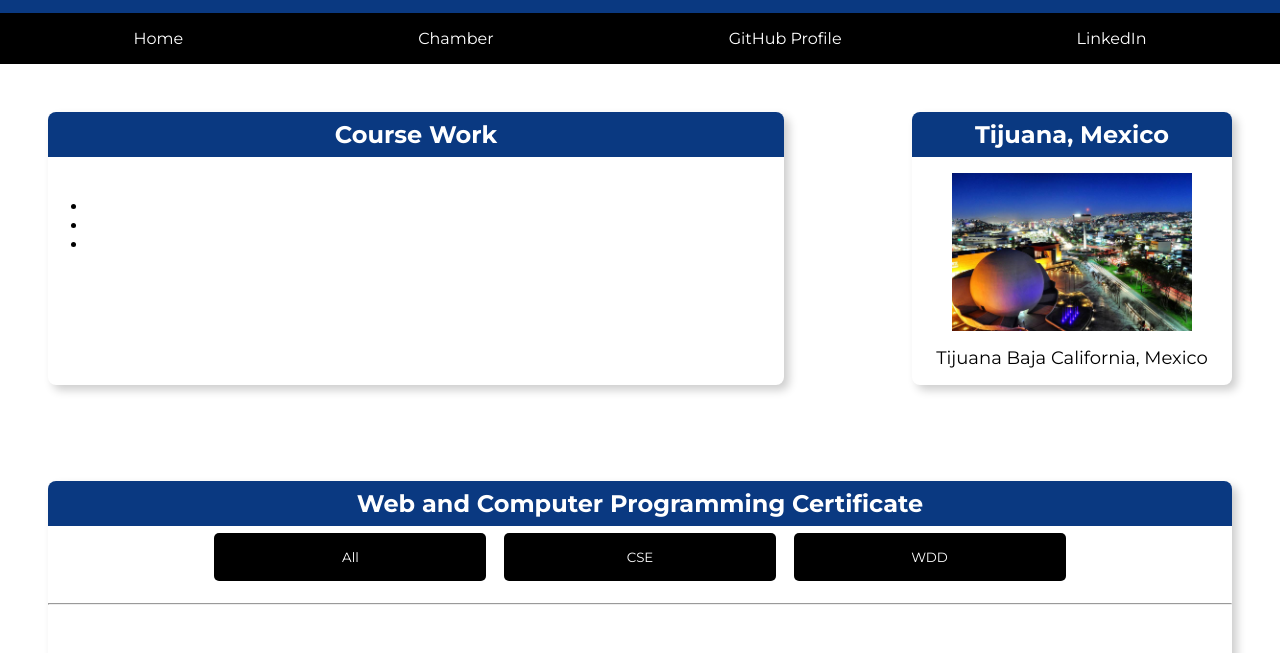
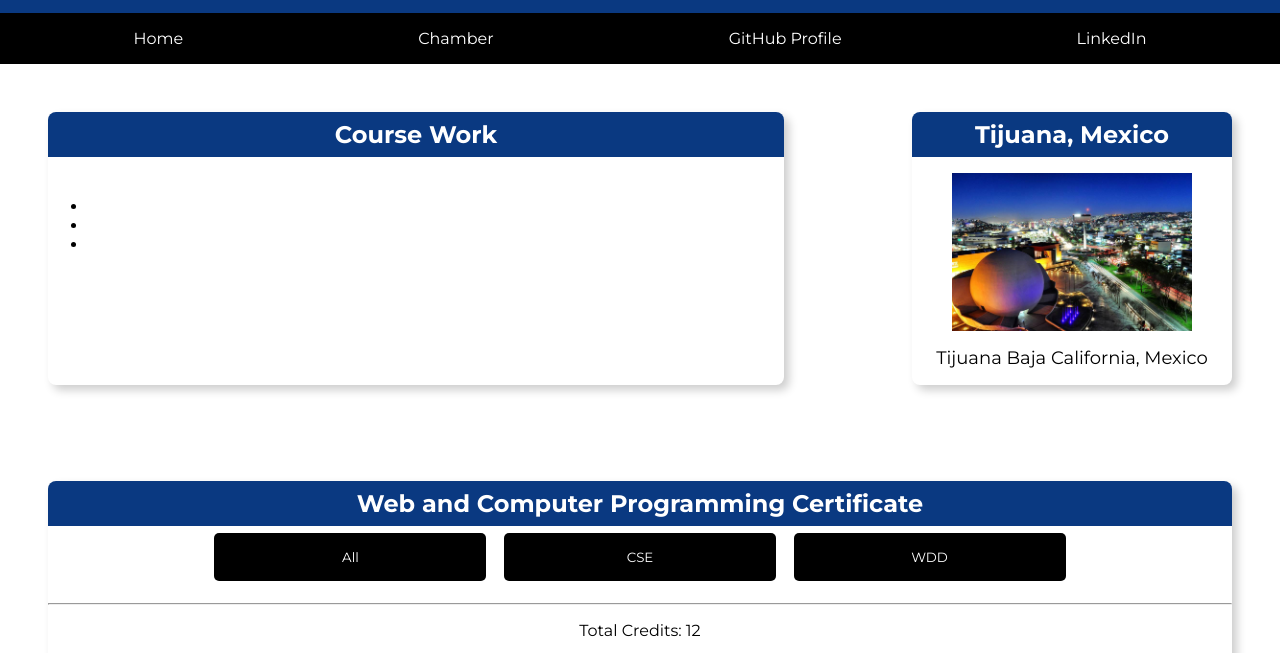
Before and after one commit to Inocente91/wdd231, a plain HTML site: page index.html in a window 1280 px wide. Shown: the part 147-800 px from the top of the page. Drawn offline with Linux system fonts and the light colour scheme.

Commit message:
fixed more bugs in the credits

```diff
--- a/index.html
+++ b/index.html
@@ -49,6 +49,7 @@
                 <button onclick="filterCourses('WDD')">WDD</button>
             </div>
             <hr>
+            <div id="totalCredits"></div>
             <div id="courses"></div>
         </section>
 
--- a/scripts/getdates.js
+++ b/scripts/getdates.js
@@ -92,14 +92,15 @@ const courses = [
 
 ];
 
-
 // Function to display courses
 function displayCourses(category = 'all') {
     const courseContainer = document.getElementById('courses');
+    const totalCreditsElement = document.getElementById('totalCredits'); // Add an element for displaying total credits
     courseContainer.innerHTML = ''; // Clear the existing courses
 
     const filteredCourses = category === 'all' ? courses : courses.filter(course => course.subject === category);
 
+    // Loop through the courses and display them
     filteredCourses.forEach(course => {
         const courseButton = document.createElement('button');
         courseButton.classList.add('course');
@@ -110,10 +111,18 @@ function displayCourses(category = 'all') {
             courseButton.classList.add('completed');
         }
 
+        // Add the credits to the displayed text
         courseButton.innerHTML = `${course.subject} ${course.number}: ${course.title} (Credits: ${course.credits})`;
+
         courseButton.onclick = () => alert(course.description); // Show description on click
         courseContainer.appendChild(courseButton);
     });
+
+    // Calculate the total credits using reduce
+    const totalCredits = filteredCourses.reduce((total, course) => total + course.credits, 0);
+
+    // Display the total credits
+    totalCreditsElement.textContent = `Total Credits: ${totalCredits}`;
 }
 
 // Function to filter courses based on the category
--- a/styles/styles.css
+++ b/styles/styles.css
@@ -54,6 +54,12 @@ h2 {
     background: #0A3981;
     color: white;
     text-align: center;
+}
+
+#totalCredits{
+    text-align: center;
+    margin-top: 1rem;
+    margin-bottom: -2rem;
 }
 
 ul {
```
